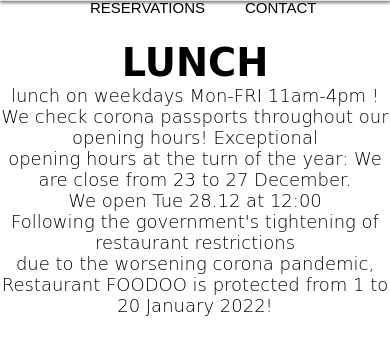
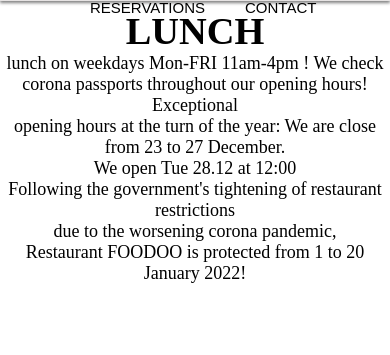
Before and after one commit to harim-fatima/foodoo, a PHP site: page /lunch.html in a window 390 px wide. Shown: the part 49-404 px from the top of the page. Run offline with PHP 8.4, Linux system fonts and the light colour scheme.

Commit message:
adding media queries for mobile responsiveness and formating code

```diff
--- a/contact.html
+++ b/contact.html
@@ -1,5 +1,6 @@
 <!DOCTYPE html>
 <html lang="en">
+
 <head>
     <meta charset="UTF-8">
     <meta http-equiv="X-UA-Compatible" content="IE=edge">
@@ -7,10 +8,9 @@
     <title>Foodoo</title>
     <link rel="stylesheet" href="style.css">
 </head>
+
 <body>
-
     <nav>
-
         <img src="images/logo.png" height="40" width="70">
 
         <ul>
@@ -35,4 +35,5 @@
 
         </div>
 </body>
+
 </html>
--- a/index.html
+++ b/index.html
@@ -1,5 +1,6 @@
 <!DOCTYPE html>
 <html lang="en">
+
 <head>
     <meta charset="UTF-8">
     <meta http-equiv="X-UA-Compatible" content="IE=edge">
@@ -7,6 +8,7 @@
     <title>Foodoo</title>
     <link rel="stylesheet" href="style.css">
 </head>
+
 <body>
     <div class="main">
         <div class="background">
@@ -31,4 +33,5 @@
 
     </div>
 </body>
+
 </html>
--- a/lunch.html
+++ b/lunch.html
@@ -1,5 +1,6 @@
 <!DOCTYPE html>
 <html lang="en">
+
 <head>
     <meta charset="UTF-8">
     <meta http-equiv="X-UA-Compatible" content="IE=edge">
@@ -7,6 +8,7 @@
     <title>Foodoo</title>
     <link rel="stylesheet" href="style.css">
 </head>
+
 <body>
     </nav>
 
@@ -24,7 +26,7 @@
     </nav>
 
 
-    <div class="Lunch">
+    <div class="lunch">
         <h1>LUNCH</h1>
         <p>lunch on weekdays Mon-FRI 11am-4pm !
             We check corona passports throughout our opening hours!
@@ -38,4 +40,5 @@
 
     </div>
 </body>
+
 </html>
--- a/style.css
+++ b/style.css
@@ -25,45 +26,63 @@
     justify-content: space-between;
 }
 
+@media screen and (max-width: 600px) {
+    nav {
+        padding: 0px 0px;
+        width: 100%;
+        background-color: rgb(230, 227, 227);
+        box-shadow: 0 2px 3px grey;
+    }
+}
 
-
-a{
+a {
     text-decoration: none;
     color: black;
     font-size: 15px;
-    font-family: 'Nunito',sans-serif;
+    font-family: 'Nunito', sans-serif;
     transition: 0.3s all ease;
 
 }
-ul li{
+
+ul li {
     float: left;
     padding: 10px 20px;
     list-style: none;
 }
-ul li a:hover{
-    color:red ;
+
+ul li a:hover {
+    color: red;
 
 }
-.background{
-    background-image:url("images/pizza.jpg");
+
+.background {
+    background-image: url("images/pizza.jpg");
     background-position: center;
     background-size: cover;
     background-repeat: no-repeat;
     height: 100vh;
 }
-.Lunch{
+
+.lunch {
 
     text-align: center;
     margin: auto;
-     margin-top:10% ;
-
     font-family: cursive;
     font-size: larger;
     font-weight: 300;
     font-style: bold;
 }
 
-   table{
+@media screen and (max-width: 600px) {
+    .lunch {
+        text-align: left;
+        margin: auto;
+        font-family: 'Times New Roman', Times, serif;
+        font-style: bold;
+    }
+}
+
+table {
     margin: auto;
     margin-top: 3%;
     text-align: center;
@@ -71,30 +90,49 @@
     font-size: larger;
     font-weight: 300;
     font-style: bold;
-    width:500px;
-    height:100px;
+    width: 500px;
+    height: 100px;
 
 }
-   td:hover{
-         color:red;
+
+td:hover {
+    color: red;
 }
- tr{
 
+tr {
     text-align: center;
     cursor: pointer;
 }
+
 h1 {
     margin-top: 2%;
     text-align: center;
     font-family: cursive;
 }
 
-p{
+@media screen and (max-width: 600px) {
+    h1 {
+        margin-top: 2%;
+        text-align: center;
+        font-family: 'Times New Roman', Times, serif;
+    }
+}
+
+p {
     text-align: center;
     font-family: cursive;
     font-size: large;
 }
-.banner{
+
+@media screen and (max-width: 600px) {
+    p {
+        text-align: center;
+        font-family: 'Times New Roman', Times, serif;
+        font-size: large;
+    }
+}
+
+.banner {
     font-family: cursive;
 
     background-position: center;
```
Also changed, not shown: other parts of style.css (+91 -44 lines), menu.html (+23 -7 lines), reservations.html (+6 -3 lines). Lines whose indentation alone changed are shown as unchanged.
